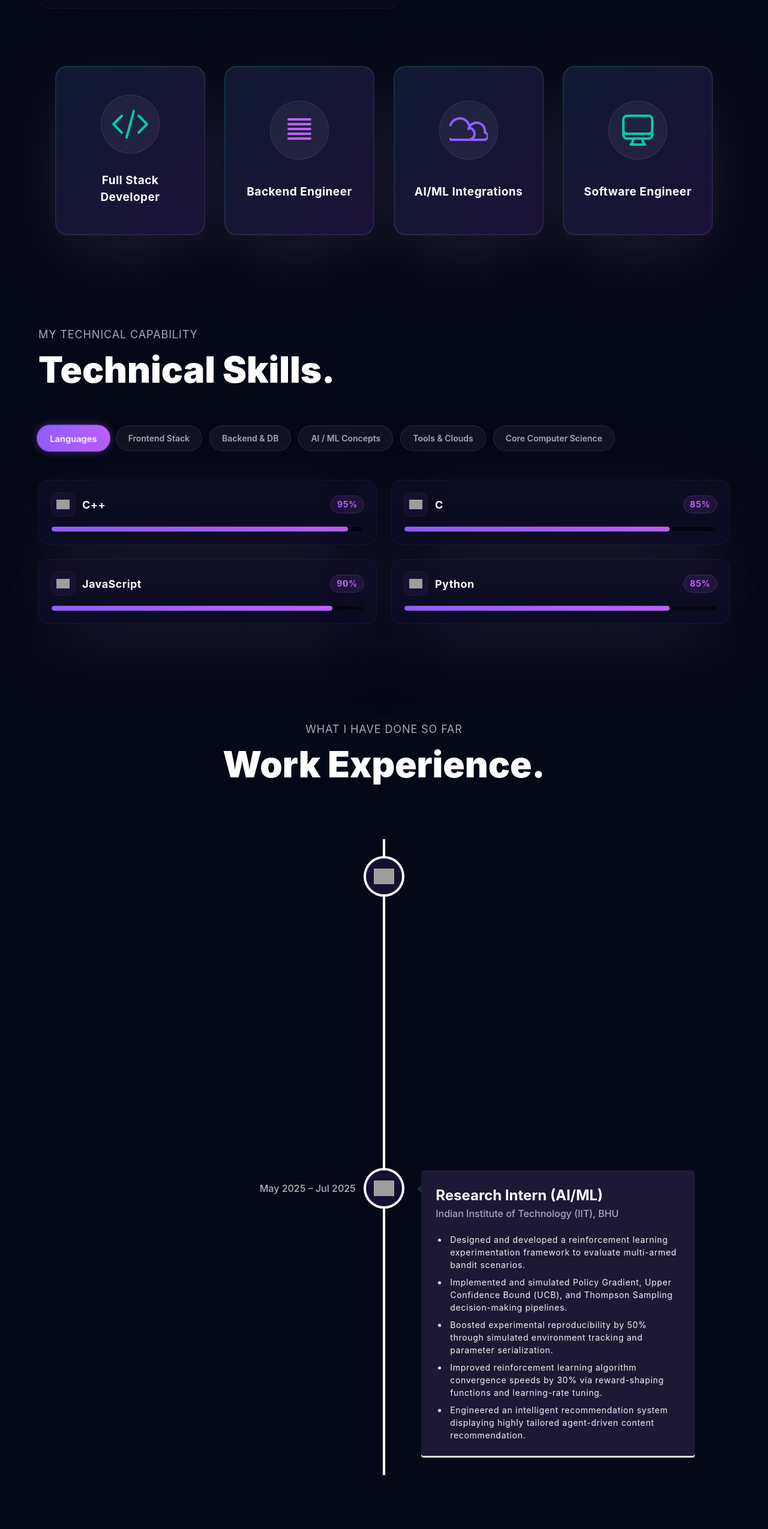
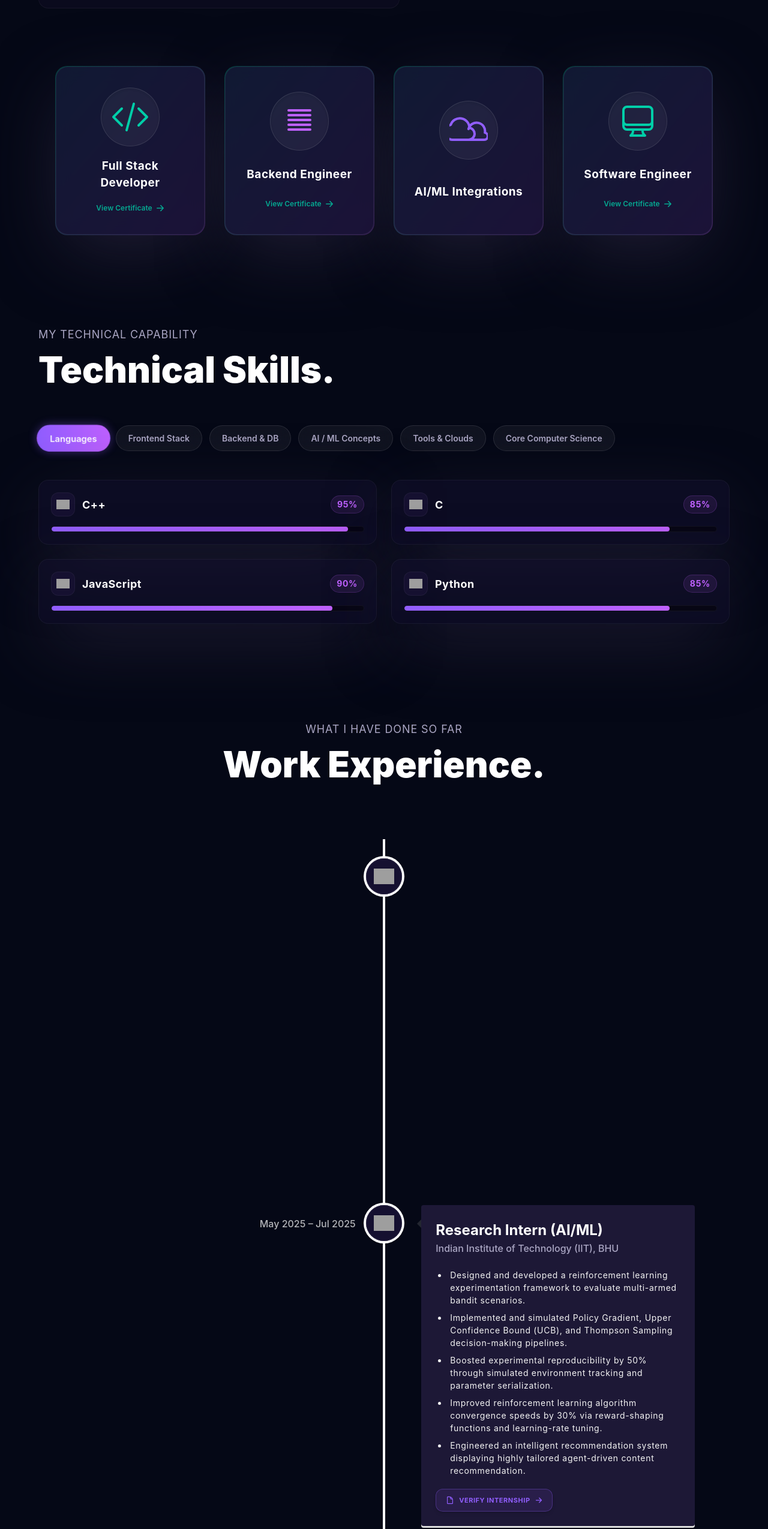
Before and after one commit to yaduvanshi07/Abhinav_Portfolio, a React (Vite) app: page / in a window 1280 px wide. Shown: the part 1618-4167 px from the top of the page at 60% size. Built offline with nearby package versions, Linux system fonts and the light colour scheme; grey boxes are pictures that could not be loaded.

Commit message:
Added drive link to verify the credentials

```diff
--- a/src/components/About.jsx
+++ b/src/components/About.jsx
@@ -40,18 +40,11 @@ const getServiceIcon = (title) => {
   }
 }
 
-const ServiceCard = ({ index, title }) => (
-  <Tilt
-    className="xs:w-[250px] w-full"
-    options={{
-      max: 25,
-      scale: 1.05,
-      speed: 400,
-    }}
-  >
+const ServiceCard = ({ index, title, link }) => {
+  const cardContent = (
     <motion.div
       variants={fadeIn('right', 'spring', index * 0.3, 0.75)}
-      className="w-full bg-gradient-to-br from-[#00cea8]/30 to-[#bf61ff]/30 p-[1px] rounded-[20px] shadow-card hover:shadow-[0_0_25px_rgba(145,94,255,0.3)] transition-shadow duration-300"
+      className={`w-full bg-gradient-to-br from-[#00cea8]/30 to-[#bf61ff]/30 p-[1px] rounded-[20px] shadow-card hover:shadow-[0_0_25px_rgba(145,94,255,0.3)] transition-shadow duration-300 ${link ? 'cursor-pointer' : ''}`}
     >
       <div className="bg-[#151030]/80 backdrop-blur-md rounded-[20px] py-8 px-6 min-h-[280px] flex justify-evenly items-center flex-col border border-white/5">
         <div className="flex items-center justify-center bg-white/5 p-4 rounded-full border border-white/10 shadow-inner">
@@ -61,10 +54,38 @@ const ServiceCard = ({ index, title }) => (
         <h3 className="text-white text-[19px] font-bold text-center mt-4 tracking-wide">
           {title}
         </h3>
+
+        {link && (
+          <span className="text-[12px] font-semibold text-[#00cea8] mt-4 flex items-center gap-1.5 opacity-80 hover:opacity-100 transition-opacity duration-200">
+            View Certificate
+            <svg className="w-3.5 h-3.5" fill="none" stroke="currentColor" viewBox="0 0 24 24" strokeWidth="2.5">
+              <path strokeLinecap="round" strokeLinejoin="round" d="M13.5 4.5L21 12m0 0l-7.5 7.5M21 12H3" />
+            </svg>
+          </span>
+        )}
       </div>
     </motion.div>
-  </Tilt>
-)
+  );
+
+  return (
+    <Tilt
+      className="xs:w-[250px] w-full"
+      options={{
+        max: 25,
+        scale: 1.05,
+        speed: 400,
+      }}
+    >
+      {link ? (
+        <a href={link} target="_blank" rel="noopener noreferrer" className="block w-full">
+          {cardContent}
+        </a>
+      ) : (
+        cardContent
+      )}
+    </Tilt>
+  );
+}
 
 const About = () => {
   return (
--- a/src/components/Works.jsx
+++ b/src/components/Works.jsx
@@ -58,6 +58,25 @@ const ExperienceCard = ({ experience }) => {
           </li>
         ))}
       </ul>
+
+      {experience.link && (
+        <div className="mt-5 flex justify-start">
+          <a
+            href={experience.link}
+            target="_blank"
+            rel="noopener noreferrer"
+            className="inline-flex items-center gap-2 px-4 py-2.5 text-[11px] font-bold uppercase tracking-wider text-[#915eff] bg-[#915eff]/10 hover:bg-[#915eff]/20 border border-[#915eff]/30 hover:border-[#915eff]/60 rounded-xl transition-all duration-300 shadow-md group"
+          >
+            <svg className="w-3.5 h-3.5" fill="none" stroke="currentColor" viewBox="0 0 24 24" strokeWidth="2">
+              <path strokeLinecap="round" strokeLinejoin="round" d="M19.5 14.25v-2.625a3.375 3.375 0 00-3.375-3.375h-1.5A1.125 1.125 0 0113.5 7.125v-1.5a3.375 3.375 0 00-3.375-3.375H8.25m2.25 0H5.625c-.621 0-1.125.504-1.125 1.125v17.25c0 .621.504 1.125 1.125 1.125h12.75c.621 0 1.125-.504 1.125-1.125V11.25a9 9 0 00-9-9z" />
+            </svg>
+            Verify Internship
+            <svg className="w-3 h-3 transition-transform duration-300 group-hover:translate-x-1" fill="none" stroke="currentColor" viewBox="0 0 24 24" strokeWidth="2.5">
+              <path strokeLinecap="round" strokeLinejoin="round" d="M13.5 4.5L21 12m0 0l-7.5 7.5M21 12H3" />
+            </svg>
+          </a>
+        </div>
+      )}
     </VerticalTimelineElement>
   )
 }
--- a/src/constants/index.js
+++ b/src/constants/index.js
@@ -46,10 +46,12 @@ const services = [
   {
     title: "Full Stack Developer",
     icon: web,
+    link: "https://drive.google.com/file/d/1sIEZiwRniWOGZtiy5-qDpwaZYmlC5Flg/view?usp=sharing",
   },
   {
     title: "Backend Engineer",
     icon: backend,
+    link: "https://drive.google.com/file/d/1sIEZiwRniWOGZtiy5-qDpwaZYmlC5Flg/view?usp=sharing",
   },
   {
     title: "AI/ML Integrations",
@@ -58,6 +60,7 @@ const services = [
   {
     title: "Software Engineer",
     icon: mobile,
+    link: "https://drive.google.com/file/d/1QIpyvnUqjXxK4E2PEJWD8HWWUeVnD2KA/view?usp=sharing",
   },
 ];
 
@@ -168,7 +171,8 @@ const experiences = [
       "Built and deployed interactive telemetry visualization modules for real-time diagnostic reporting.",
       "Refactored legacy application codebase into a clean, scalable, modular architecture aligned with solid backend design practices.",
       "Recognized with the prestigious Best Intern Award for delivering exceptional engineering contributions."
-    ]
+    ],
+    link: "https://drive.google.com/file/d/1QIpyvnUqjXxK4E2PEJWD8HWWUeVnD2KA/view?usp=sharing"
   },
   {
     title: "Research Intern (AI/ML)",
@@ -182,7 +186,8 @@ const experiences = [
       "Boosted experimental reproducibility by 50% through simulated environment tracking and parameter serialization.",
       "Improved reinforcement learning algorithm convergence speeds by 30% via reward-shaping functions and learning-rate tuning.",
       "Engineered an intelligent recommendation system displaying highly tailored agent-driven content recommendation."
-    ]
+    ],
+    link: "https://drive.google.com/file/d/135JdUhYzsYqqGz72WE2S_ig9HFBgR0uA/view?usp=sharing"
   }
 ];
 
@@ -345,7 +350,7 @@ export const certifications = [
     skills: ["React.js", "Node.js", "Express.js", "MongoDB", "REST APIs", "Authentication"],
     icon: "💻",
     color: "#00cea8",
-    pdf: "/Full Stack Development.pdf"
+    pdf: "https://drive.google.com/file/d/1sIEZiwRniWOGZtiy5-qDpwaZYmlC5Flg/view?usp=sharing"
   },
   {
     title: "C++ and Data Structures & Algorithms",
@@ -365,7 +370,7 @@ export const certifications = [
     skills: ["Manual Testing", "Test Case Design", "Defect Tracking", "Regression Testing", "QA Workflows"],
     icon: "🧪",
     color: "#bf61ff",
-    pdf: "/Software Testing.pdf"
+    pdf: "https://drive.google.com/file/d/1VFBaI08j5D7jCTbq0FGFuk17px94ZJ87/view?usp=sharing"
   },
   {
     title: "Industrial Internet of Things (IIoT) 4.0",
@@ -375,7 +380,7 @@ export const certifications = [
     skills: ["IoT Architecture", "Smart Manufacturing", "Edge Computing", "MQTT", "Sensor Networks"],
     icon: "🏭",
     color: "#00cea8",
-    pdf: "/1022_Introduction to Industry 4.0 and Industrial Internet of Things.pdf"
+    pdf: "https://drive.google.com/file/d/1tVA-1SEKtTAAoY67vrYRftIZ1MMZ7gon/view?usp=sharing"
   },
   {
     title: "Human Computer Interaction & Interface Design",
@@ -385,6 +390,6 @@ export const certifications = [
     skills: ["UI/UX Design", "Usability Engineering", "Prototyping", "Accessibility", "Cognitive Design"],
     icon: "🖥️",
     color: "#915eff",
-    pdf: "/1022_Design & Implementation of Human-Computer Interfaces.pdf"
+    pdf: "https://drive.google.com/file/d/1mjJKBL8wKdfcrHoafImY_cw42UrHfEDA/view?usp=sharing"
   }
 ];
```
Also changed, not shown: 1 other file (tests, documents, lock files or other folders).
